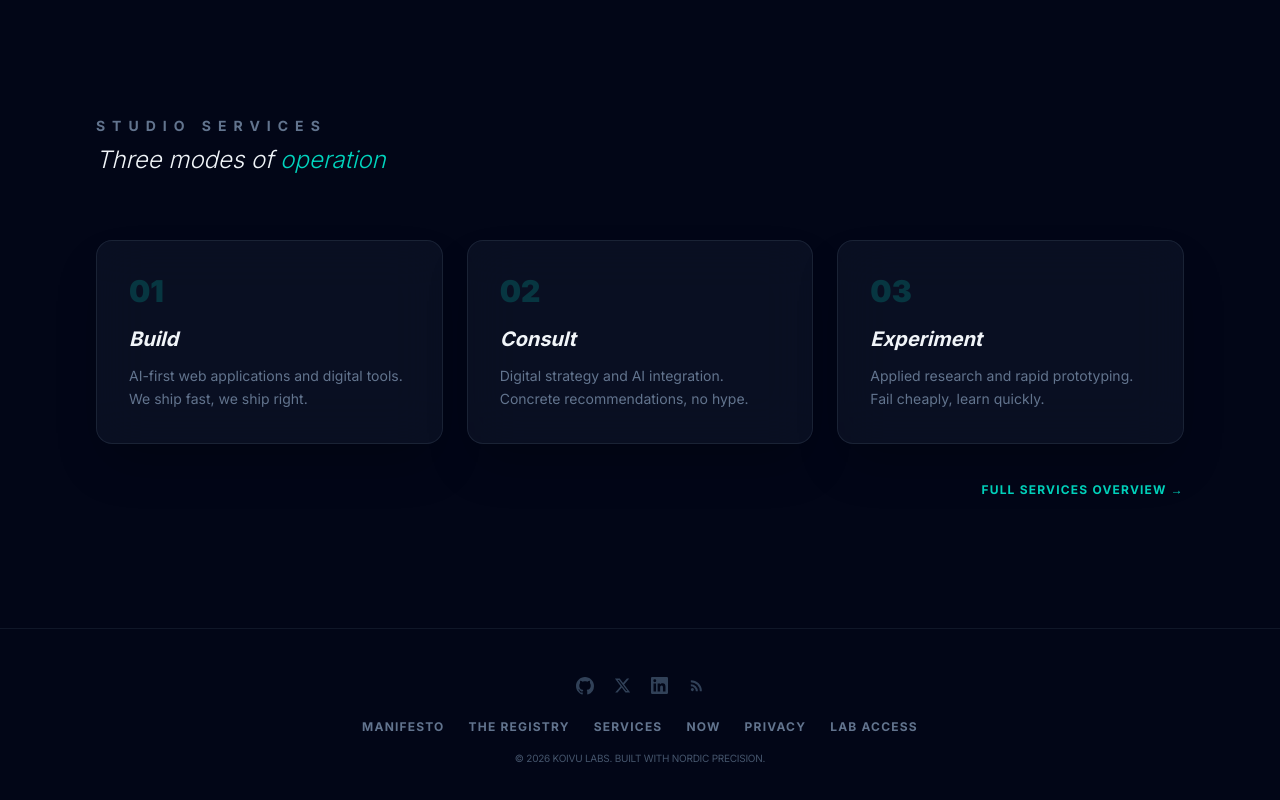
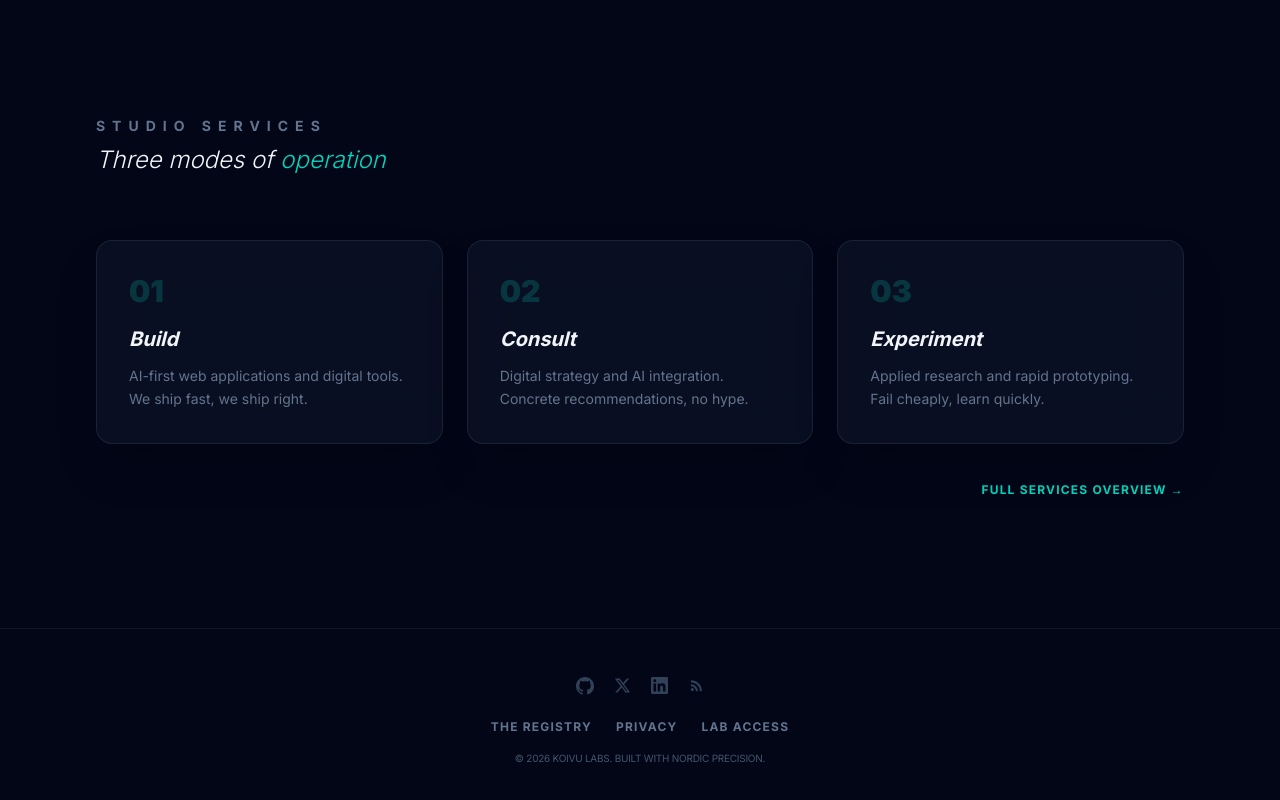
Before and after one commit to koivulabs/koivulabs-hub, a Next.js app: page / in a window 1280 px wide. Shown: the part 1489-2289 px from the top of the page. Built offline with nearby package versions, Linux system fonts and the light colour scheme; no server answers; the database is empty.

Commit message:
fix: simplify footer nav on mobile, keep only links not in navbar
Co-Authored-By: Claude Sonnet 4.6 <noreply@anthropic.com>

```diff
--- a/src/app/page.tsx
+++ b/src/app/page.tsx
@@ -117,10 +117,7 @@ export default function Home() {
           </a>
         </div>
         <div className="flex justify-center gap-6 mb-4 text-slate-500 text-xs font-bold tracking-widest uppercase">
-          <a href="/about" className="hover:text-teal-400 transition-colors">Manifesto</a>
           <a href="/registry" className="hover:text-teal-400 transition-colors">The Registry</a>
-          <a href="/services" className="hover:text-teal-400 transition-colors">Services</a>
-          <a href="/now" className="hover:text-teal-400 transition-colors">Now</a>
           <a href="/privacy" className="hover:text-teal-400 transition-colors">Privacy</a>
           <a href="/admin/login" className="hover:text-teal-400 transition-colors">Lab Access</a>
         </div>
```
